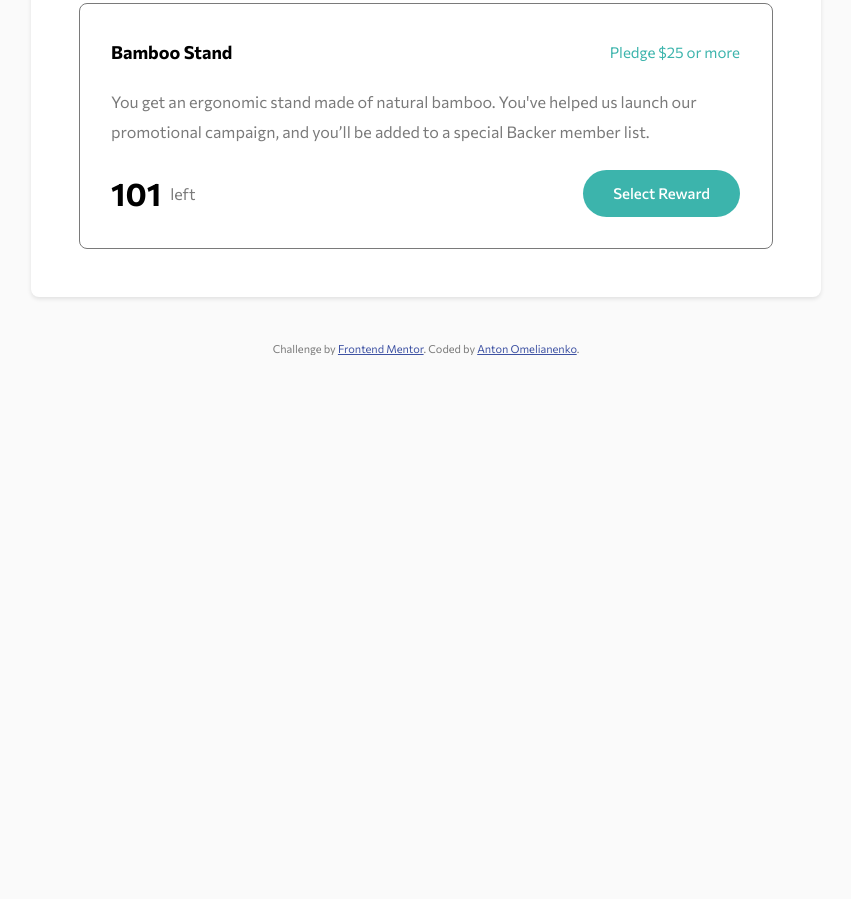
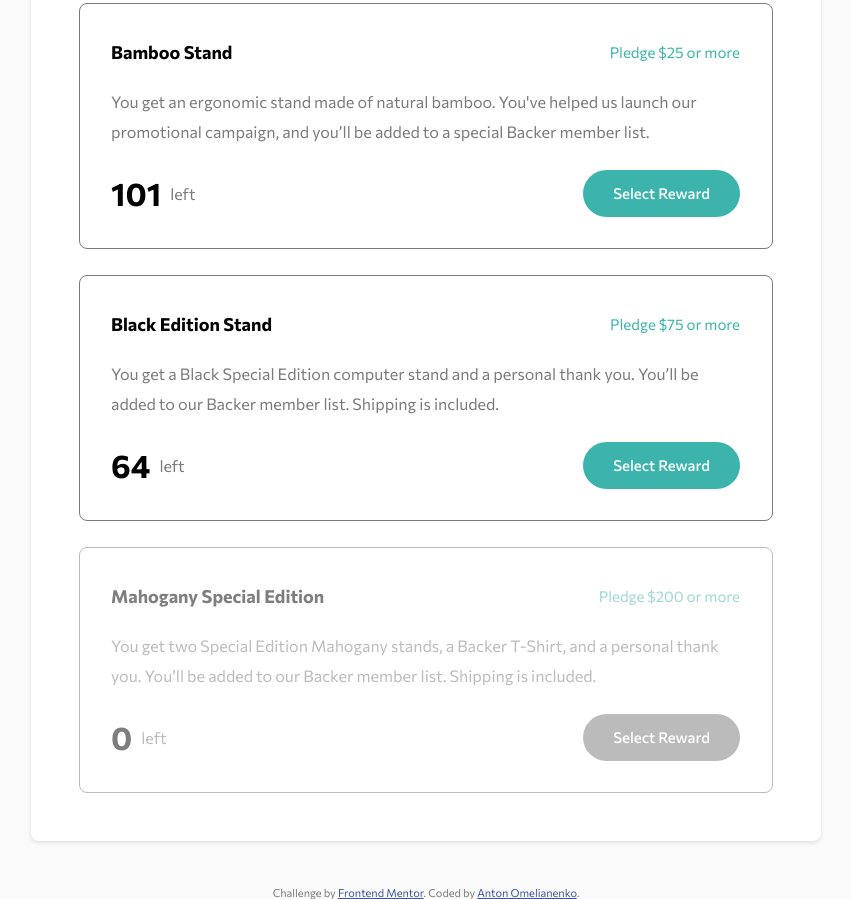
Before and after one commit to Anton533/fm-crowdfunding-product-page, a website: page src/html/pages/index.html in a window 1280 px wide. Shown: the part 1247-2146 px from the top of the page, without its empty margins (214-1065 px from the left). Before the commit the page ends 1602 px from the top, so only its background shows below. Drawn offline with nearby package versions, Linux system fonts and the light colour scheme; files that its build step writes are made by us from their sources; files whose address does not match are found by name.

Commit message:
reward-card: add cards

```diff
--- a/src/html/parts/reward-card.html
+++ b/src/html/parts/reward-card.html
@@ -13,6 +13,42 @@
             <div class="reward-card__left-bold">101</div>
             <div class="reward-card__left-text">left</div>
         </div>
-        <button class="btn">Select Reward</button>
+        <button class="btn btn--md" id="subscribe">Select Reward</button>
     </div>
 </div>
+
+<div class="reward-card">
+    <div class="reward-card__header">
+        <h3 class="reward-card__title">Black Edition Stand</h3>
+        <a class="reward-card__link" href="#">Pledge $75 or more</a>
+    </div>
+    <p class="reward-card__text">
+        You get a Black Special Edition computer stand and a personal thank you.
+        You’ll be added to our Backer member list. Shipping is included.
+    </p>
+    <div class="reward-card__footer">
+        <div class="reward-card__left">
+            <div class="reward-card__left-bold">64</div>
+            <div class="reward-card__left-text">left</div>
+        </div>
+        <button class="btn btn--md">Select Reward</button>
+    </div>
+</div>
+
+<div class="reward-card not-active">
+    <div class="reward-card__header">
+        <h3 class="reward-card__title">Mahogany Special Edition</h3>
+        <a class="reward-card__link" href="#">Pledge $200 or more</a>
+    </div>
+    <p class="reward-card__text">
+        You get two Special Edition Mahogany stands, a Backer T-Shirt, and a personal thank you.
+        You’ll be added to our Backer member list. Shipping is included.
+    </p>
+    <div class="reward-card__footer">
+        <div class="reward-card__left">
+            <div class="reward-card__left-bold">0</div>
+            <div class="reward-card__left-text">left</div>
+        </div>
+        <button class="btn btn--md">Select Reward</button>
+    </div>
+</div>
```
